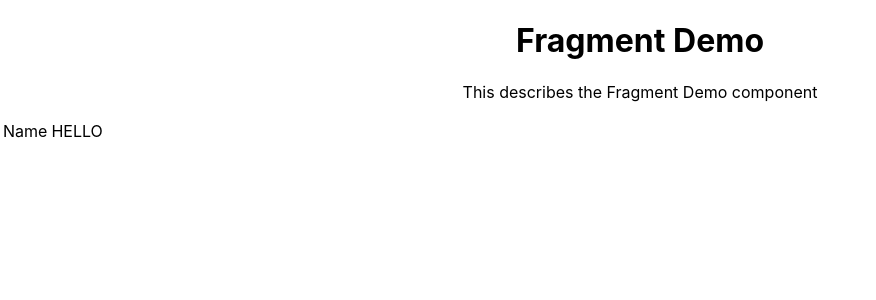
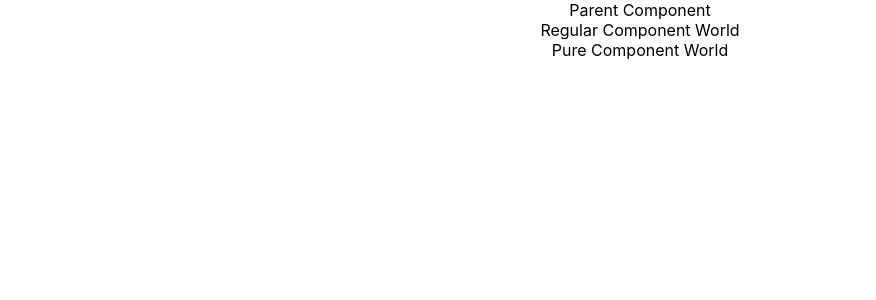
Before and after one commit to ethioclicks/react-practice, a React (Create React App) app: page / in a window 1280 px wide. Shown: the top 300 px of the page, without its empty margins (0-876 px from the left). Built offline with nearby package versions, Linux system fonts and the light colour scheme.

Commit message:
PureComponent

```diff
--- a/src/App.js
+++ b/src/App.js
@@ -20,13 +20,16 @@
 import LifecycleA from './components/LifecycleA';
 import FragmentDemo from './components/FragmentDemo';
 import Table from './components/Table';
+import ParentComp from './components/ParentComp';
 
 class App extends Component { //in the latest react app we start our app with function but we have changed it to class component.
   render () {
     return (
       <div className="App">
-        <FragmentDemo/>
-        <Table/>
+        <ParentComp/>
+
+        {/* <FragmentDemo/>
+        <Table/> */}
 
 
 
--- /dev/null
+++ b/src/components/ParentComp.js
@@ -0,0 +1,64 @@
+import React, { PureComponent } from 'react';
+import PureComp from './PureComp';
+import RegComp from './RegComp';
+
+class ParentComp extends PureComponent {
+    constructor(props) {
+        super(props);
+        this.state = {
+            name: 'Hello'
+        }
+    }
+    componentDidMount(){
+        setInterval(() => {
+            this.setState({
+                name: 'World'
+            })
+        },2000)
+    }
+    render() {
+        console.log('*****ParentComp render*****')
+        return (
+            <div>
+                Parent Component
+                <RegComp name = {this.state.name} />
+                <PureComp name = {this.state.name} />
+            </div>
+        );
+    }
+}
+
+export default ParentComp;
+
+
+// import React, { Component } from 'react';
+// import PureComp from './PureComp';
+// import RegComp from './RegComp';
+
+// class ParentComp extends Component {
+//     constructor(props) {
+//         super(props);
+//         this.state = {
+//             name: 'Hello'
+//         }
+//     }
+//     componentDidMount(){
+//         setInterval(() => {
+//             this.setState({
+//                 name: 'World'
+//             })
+//         },2000)
+//     }
+//     render() {
+//             console.log('*****ParentComp render*****')
+//         return (
+//             <div>
+//                 Parent Component
+//                 <RegComp name = {this.state.name} />
+//                 <PureComp name = {this.state.name} />
+//             </div>
+//         );
+//     }
+// }
+
+// export default ParentComp;
--- /dev/null
+++ b/src/components/PureComp.js
@@ -0,0 +1,15 @@
+import React, { PureComponent } from 'react';
+
+class PureComp extends PureComponent {
+    render() {
+        console.log('-----PureComp render-----')
+        return (
+            <div>
+                Pure Component {this.props.name}
+            </div>
+        );
+    }
+}
+
+
+export default PureComp;
--- /dev/null
+++ b/src/components/RegComp.js
@@ -0,0 +1,14 @@
+import React, { Component } from 'react';
+
+class RegComp extends Component {
+    render() {
+        console.log('|RegComp render|')
+        return (
+            <div>
+                Regular Component {this.props.name}
+            </div>
+        );
+    }
+}
+
+export default RegComp;
```
